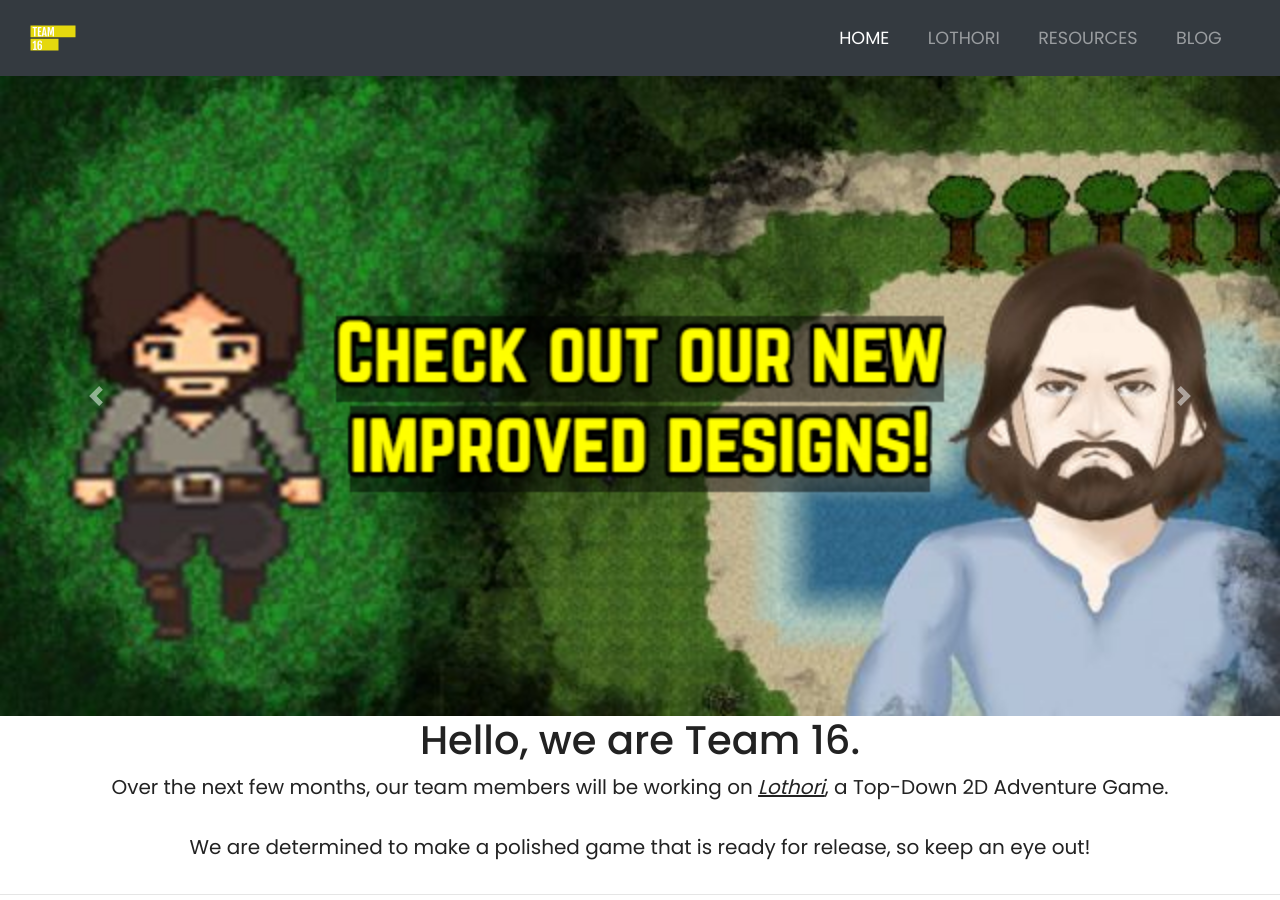
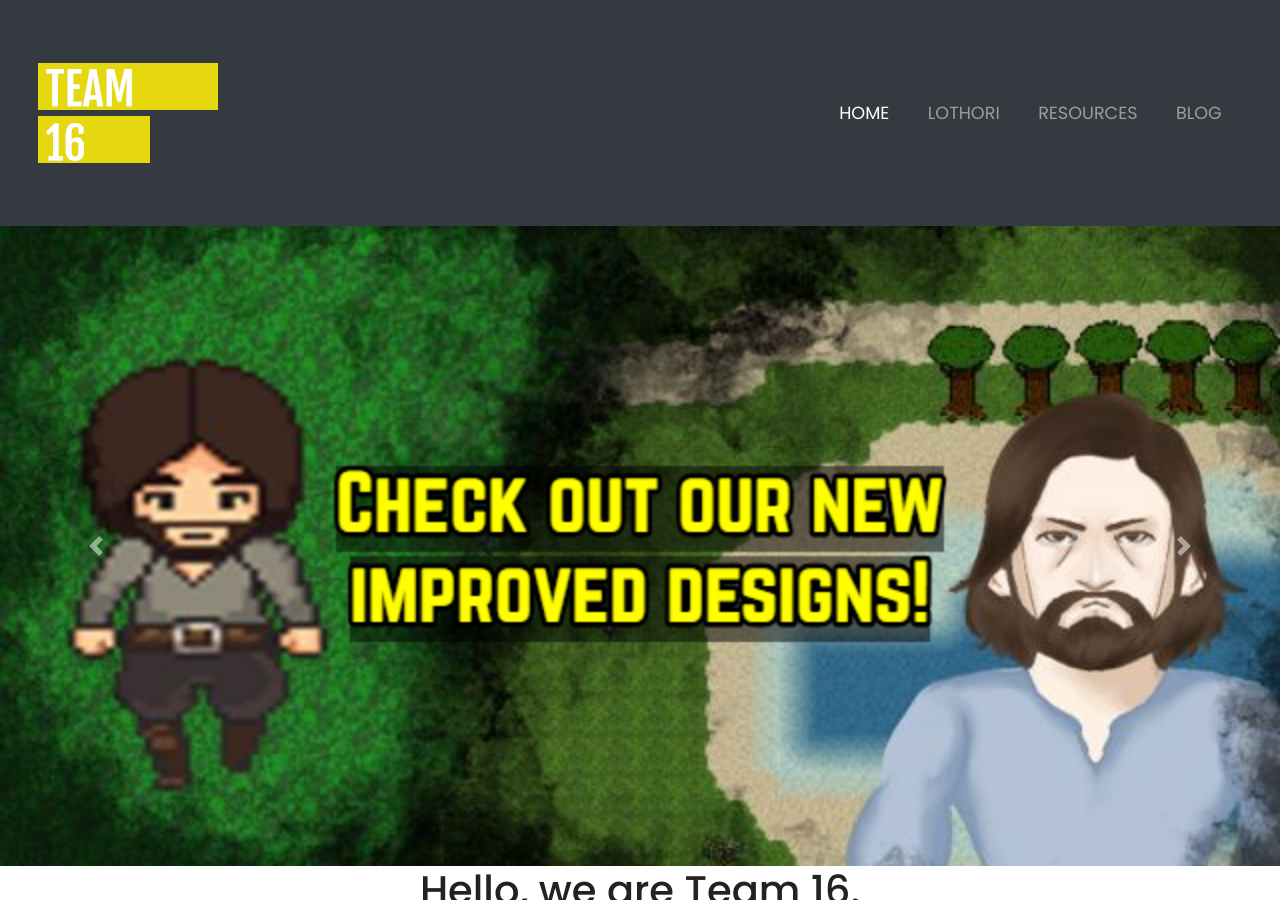
Before and after one commit to mohamedjasmin/lothoriold, a Jekyll site: the page built from index.md, in a window 1280 px wide and 900 px high. Built offline with Jekyll 4.4.1, drawn with Linux system fonts in a browser that asks for light colours; nearby versions of some CDN libraries; grey boxes are pictures that could not be loaded.

Commit message:
Update home.html

```diff
--- a/_layouts/home.html
+++ b/_layouts/home.html
@@ -16,7 +16,7 @@
 <!-- NAVIGATION -->
 <nav class="navbar navbar-expand-md navbar-dark bg-dark sticky-top">
 <div class="container-fluid">
-<a class="navbar-logo" href="#"><img src="img/logo.png" width="50" height="50"></a>
+<a class="navbar-logo" href="#"><img src="img/logo.png"></a>
   <button class="navbar-toggler" type="button" data-toggle="collapse"
   data-target="#navbarResponsive">
     <span class="navbar-toggler-icon"></span>
```
